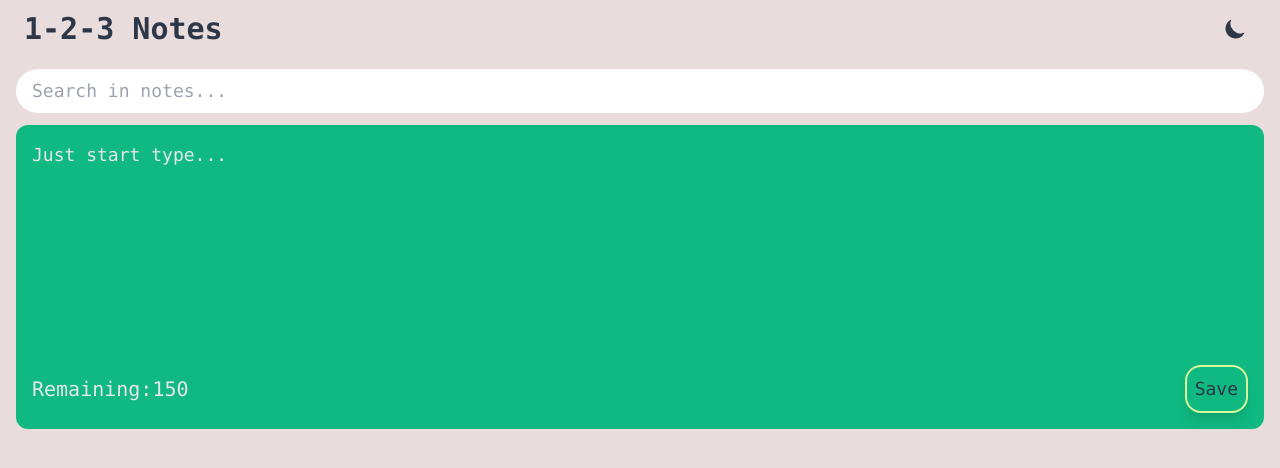
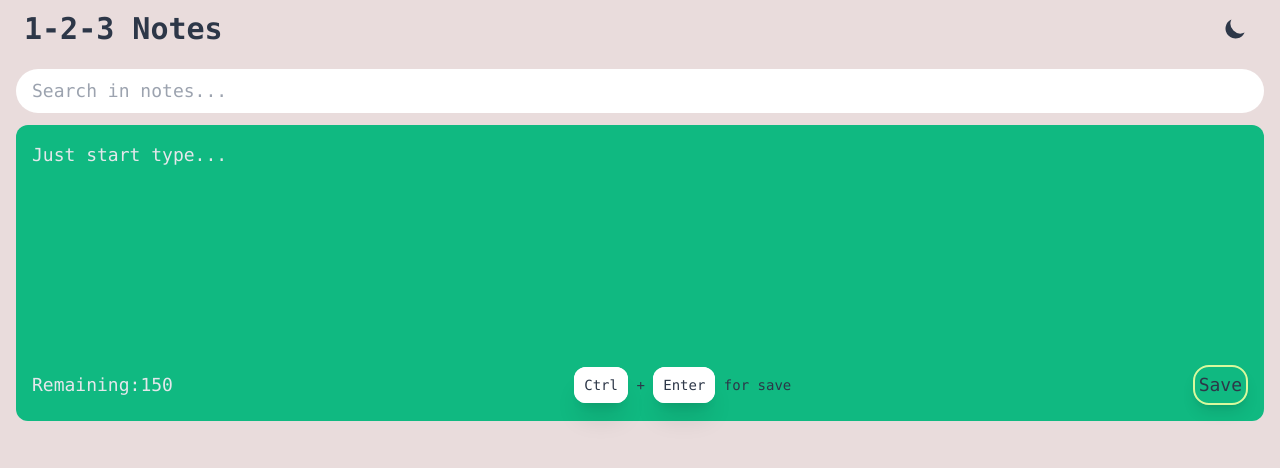
Before and after one commit to octagony/YANA, a React (Create React App) app: page / in a window 1280 px wide. Shown: the top 468 px of the page. Built offline with nearby package versions, Linux system fonts and the light colour scheme.

Commit message:
styling keyboard shortcut, need fix

```diff
--- a/src/App.js
+++ b/src/App.js
@@ -8,6 +8,7 @@ function App() {
   const [notes, setNotes] = useState([]);
   const [inputValue, setInputValue] = useState("");
   const [isDarkMode, setIsDarkMode] = useState(false);
+  const [isSaveButtons, setIsSaveButtons] = useState(true);
 
   const addNote = (text) => {
     const date = new Date();
@@ -24,13 +25,17 @@ function App() {
     setNotes(notes.filter((note) => note.id !== id));
   };
 
-  const setTheme = ()=>{
+  const setTheme = () => {
     setIsDarkMode(!isDarkMode);
     console.log(isDarkMode);
-  }
+  };
+
+  const showSaveBtns = (boolean) => {
+    boolean ? setIsSaveButtons(true) : setIsSaveButtons(false);
+  };
 
   return (
-    <div className={`${isDarkMode && 'dark-mode'}`}>
+    <div className={`${isDarkMode && "dark-mode"}`}>
       <div className="container font-mono text-lg mx-auto px-4 h-screen">
         <Header setTheme={setTheme} />
         <SearchBar value={inputValue} filterNotes={setInputValue} />
@@ -40,6 +45,8 @@ function App() {
           )}
           addNote={addNote}
           deleteNote={deleteNote}
+          showSaveBtns={showSaveBtns}
+          isSaveButtons={isSaveButtons}
         />
       </div>
     </div>
--- a/src/components/NewNote.jsx
+++ b/src/components/NewNote.jsx
@@ -1,7 +1,8 @@
 import React, { useState } from "react";
 
-const NewNote = ({ addNote }) => {
+const NewNote = ({ addNote, showSaveBtns, isSaveButtons }) => {
   const [textNote, setTextNote] = useState("");
+
   const remainingText = 150;
 
   const handleChange = (event) => {
@@ -14,6 +15,7 @@ const NewNote = ({ addNote }) => {
     if (textNote.trim().length > 0) {
       addNote(textNote);
       setTextNote("");
+      showSaveBtns(false);
     }
   };
 
@@ -26,16 +28,32 @@ const NewNote = ({ addNote }) => {
         placeholder="Just start type..."
         value={textNote}
         onChange={handleChange}
-        onKeyDown = {(event)=>{
-          if(event.ctrlKey && event.key === 'Enter'){
-            saveNote()
+        onKeyDown={(event) => {
+          if (event.ctrlKey && event.key === "Enter") {
+            saveNote();
           }
         }}
       ></textarea>
       <div className="flex justify-between items-center">
-        <p className="text-xl text-gray-200">Remaining:{remainingText - textNote.length}</p>
+        <p className="text-lg text-gray-200">
+          Remaining:{remainingText - textNote.length}
+        </p>
+        {isSaveButtons ? (
+          <p className="text-sm">
+            <code className="p-2 border-2 rounded-xl bg-white shadow-xl border-white">
+              Ctrl
+            </code>{" "}
+            +{" "}
+            <code className="p-2 border-2 rounded-xl bg-white shadow-xl border-white">
+              Enter
+            </code>{" "}
+            for save
+          </p>
+        ) : (
+          ""
+        )}
         <button
-          className="p-2 bg-transparent border-2 border-lime-200 rounded-2xl shadow-lg transition hover:bg-lime-500"
+          className="p-1 bg-transparent border-2 border-lime-200 rounded-2xl shadow-lg transition hover:bg-lime-500"
           onClick={saveNote}
         >
           Save
--- a/src/components/Note.jsx
+++ b/src/components/Note.jsx
@@ -7,7 +7,11 @@ const Note = ({ id, text, date, deleteNote }) => {
       <span>{text}</span>
       <div className="flex justify-between items-center">
         <p>{date}</p>
-        <FaTrash className="cursor-pointer" size={20} onClick={() => deleteNote(id)} />
+        <FaTrash
+          className="cursor-pointer"
+          size={20}
+          onClick={() => deleteNote(id)}
+        />
       </div>
     </div>
   );
--- a/src/components/NotesGrid.jsx
+++ b/src/components/NotesGrid.jsx
@@ -2,10 +2,20 @@ import React from "react";
 import NewNote from "./NewNote";
 import Note from "./Note";
 
-const NotesGrid = ({ notes, addNote, deleteNote }) => {
+const NotesGrid = ({
+  notes,
+  addNote,
+  deleteNote,
+  showSaveBtns,
+  isSaveButtons,
+}) => {
   return (
     <main className="grid grid-cols-layout gap-4">
-      <NewNote addNote={addNote} />
+      <NewNote
+        addNote={addNote}
+        showSaveBtns={showSaveBtns}
+        isSaveButtons={isSaveButtons}
+      />
       {notes.map((note) => (
         <Note
           key={note.id}
```
